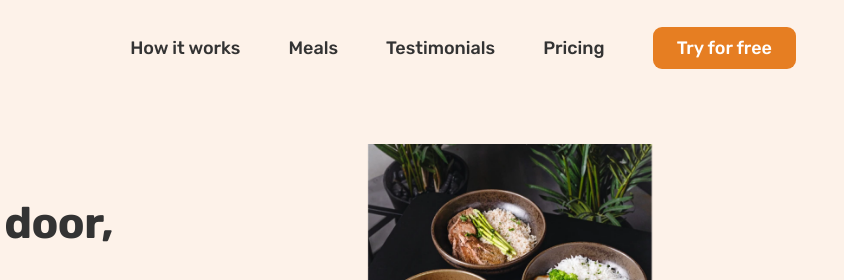
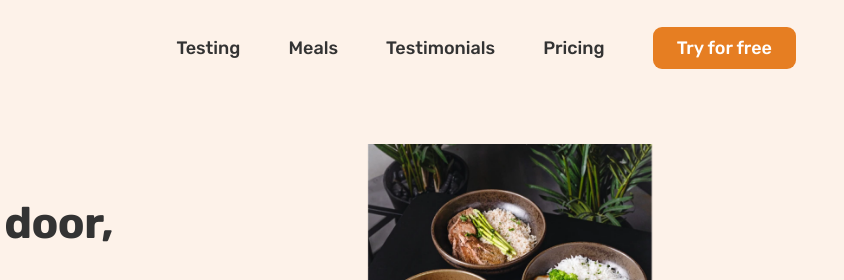
Before and after one commit to Ghxst023/Omnifood, a plain HTML site: page index.html in a window 1280 px wide. Shown: the top 280 px of the page, 436-1280 px from the left. Drawn offline with nearby package versions, Linux system fonts and the light colour scheme; some packages are replaced by stand-ins of ours; a script that the page names is missing.

Commit message:
github actions

```diff
--- a/index.html
+++ b/index.html
@@ -49,7 +49,7 @@
 
       <nav class="main-nav">
         <ul class="main-nav-list">
-          <li><a class="main-nav-link" href="#how">How it works</a></li>
+          <li><a class="main-nav-link" href="#how">Testing</a></li>
           <li><a class="main-nav-link" href="#meals">Meals</a></li>
           <li>
             <a class="main-nav-link" href="#testimonials">Testimonials</a>
```
